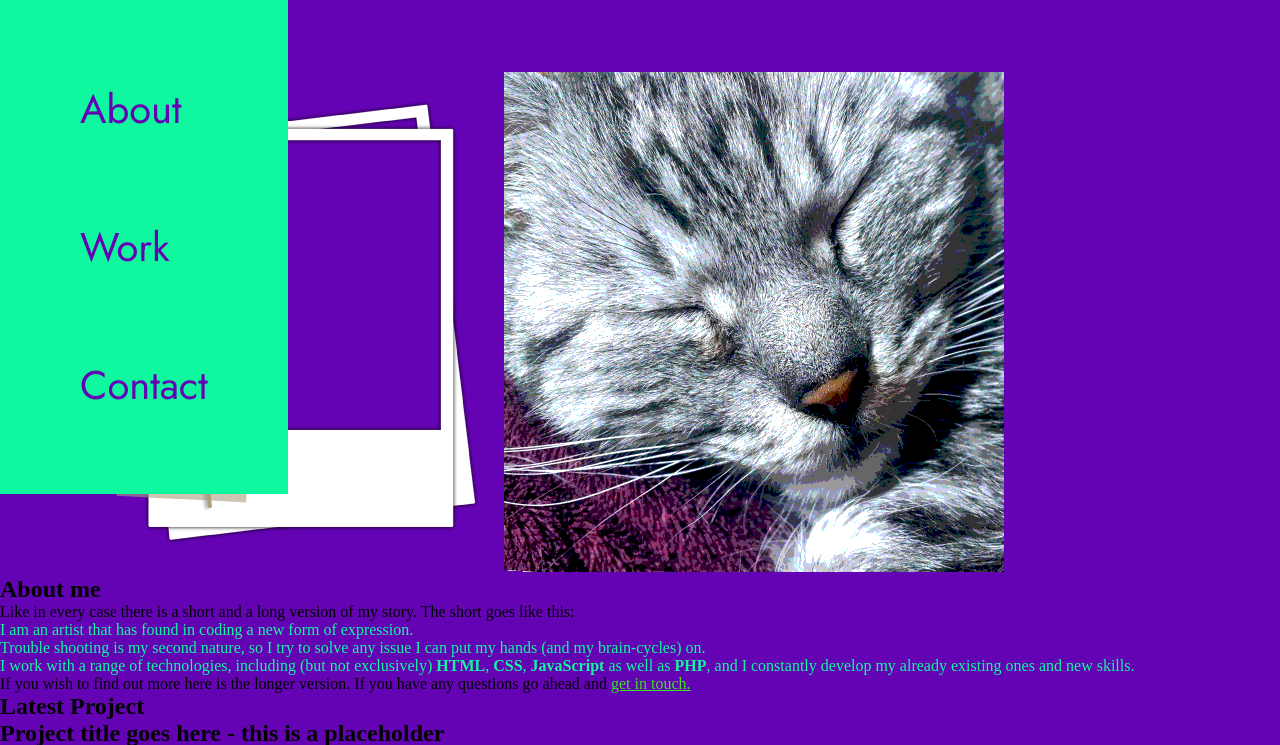
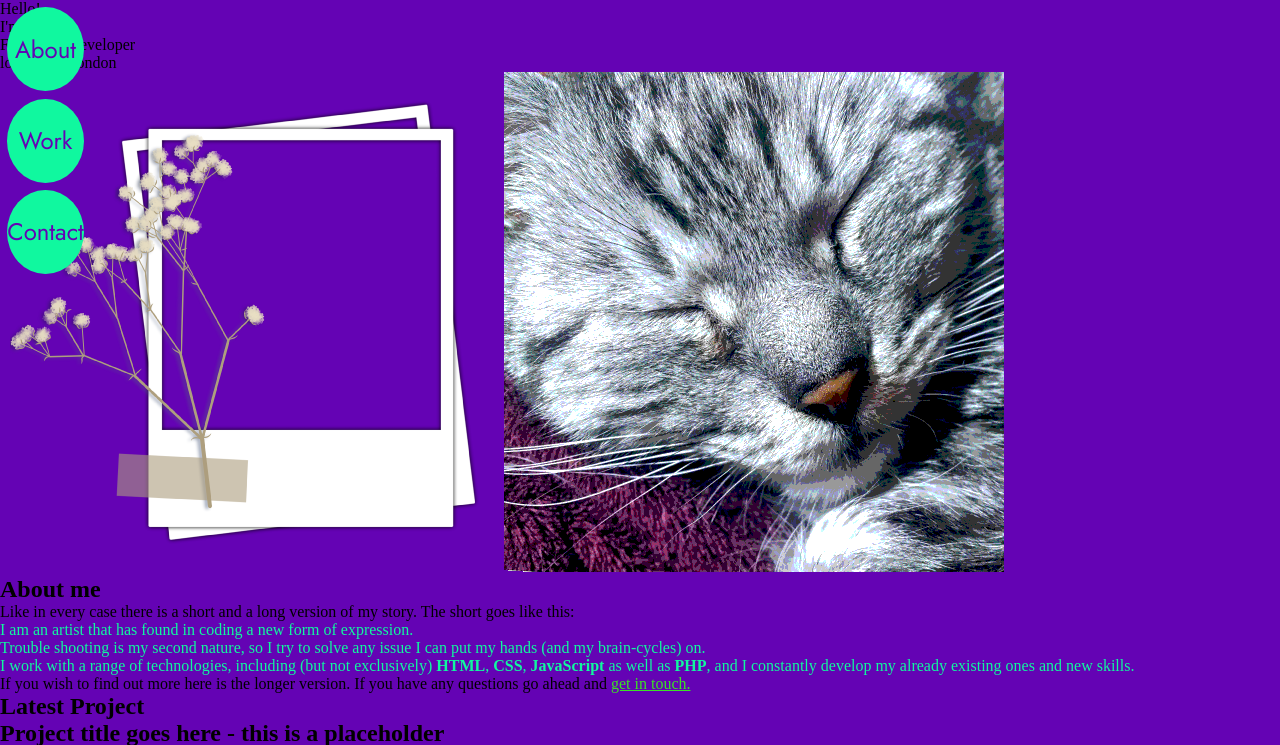
Before and after one commit to AnneCreeYates/portfolio-website, a PHP site: page / in a window 1280 px wide. Shown: the top 745 px of the page. Run offline with PHP 8.4, Linux system fonts and the light colour scheme; some web fonts are replaced.

Commit message:
removed thumbnail sizes of the picures; in index.php: moved footer to body; in _fonts.scss: added the nav-font and nav-font-size; in _main-nav: made the link buttons into circles;

```diff
--- a/css/index.css
+++ b/css/index.css
@@ -22,11 +22,10 @@ a {
 .main-nav {
   position: absolute;
   display: flex;
-  width: fit-content;
-  height: min-content;
-  font-size: 2.5em;
+  width: 100%;
+  height: fit-content;
+  font-size: 1.5em;
   font-family: "Jost", sans-serif;
-  background-color: rgb(16, 248, 159);
 }
 .main-nav a {
   color: rgb(100, 3, 180);
@@ -37,5 +36,9 @@ a {
 }
 .main-nav li {
   list-style: none;
-  margin: 2em;
+  margin: 0.3em;
+  background-color: rgb(16, 248, 159);
+  text-align: center;
+  padding: 27% 0;
+  border-radius: 50%;
 }
--- a/index.php
+++ b/index.php
@@ -87,7 +87,7 @@
 
 
     </div>
-</section>
+  </section>
 
   <section class="work" id="work">
     <div class="work__wrapper">
@@ -132,9 +132,7 @@
     </div>
 
   </section>
-
-</body>
-<footer>
+  <footer>
 
   <ul>
     <li><a href="https://www.facebook.com/annecreeyates" target=_blank class="fa fa-facebook"></a></li>
@@ -149,6 +147,8 @@
   </p>
 
 </footer>
+</body>
+
 <script type="text/javascript" src="main.js"></script>
 
 </html>
--- a/sass_files/_fonts.scss
+++ b/sass_files/_fonts.scss
@@ -1,10 +1,12 @@
 
 //main fonts
 $title-font: 'Water Brush', cursive;
+$nav-font: 'Jost', sans-serif;
 $primary-font: 'Jost', sans-serif;
 $secondary-font: monospace;
 
 $title-font-size: 10em;
+$nav-font-size: 1.5em;
 $primary-font-size: 2.5em;
 $secondary-font-size: 1.4em;
 
--- a/sass_files/_main-nav.scss
+++ b/sass_files/_main-nav.scss
@@ -4,16 +4,18 @@
 .main-nav {
     position: absolute;
     display: flex;
-    width: fit-content;
-    height: min-content;
-    font-size: fonts.$primary-font-size;
-    // margin: 2em;
+    width: 100%;
+    height: fit-content;
 
+    font-size: fonts.$nav-font-size;
     font-family: fonts.$primary-font;
-    background-color: colors.$secondary-clr;
+
+
     a {
         color: colors.$primary-clr;
         text-decoration: none;
+
+
 
 
         &:hover {
@@ -23,6 +25,10 @@
 
     li {
         list-style: none;
-        margin: 2em;
+        margin: 0.3em;
+        background-color: colors.$secondary-clr;
+        text-align: center;
+        padding: 27% 0;
+        border-radius: 50%;
     }
 }
```
Also changed, not shown: imgs/.thumb/London-Skyline2.png.jpg (deleted), imgs/.thumb/flower-frame-optim.png.jpg (deleted), imgs/.thumb/polaroid-and-flowers.png.jpg (deleted), imgs/.thumb/pontu.gif.jpg (deleted).
